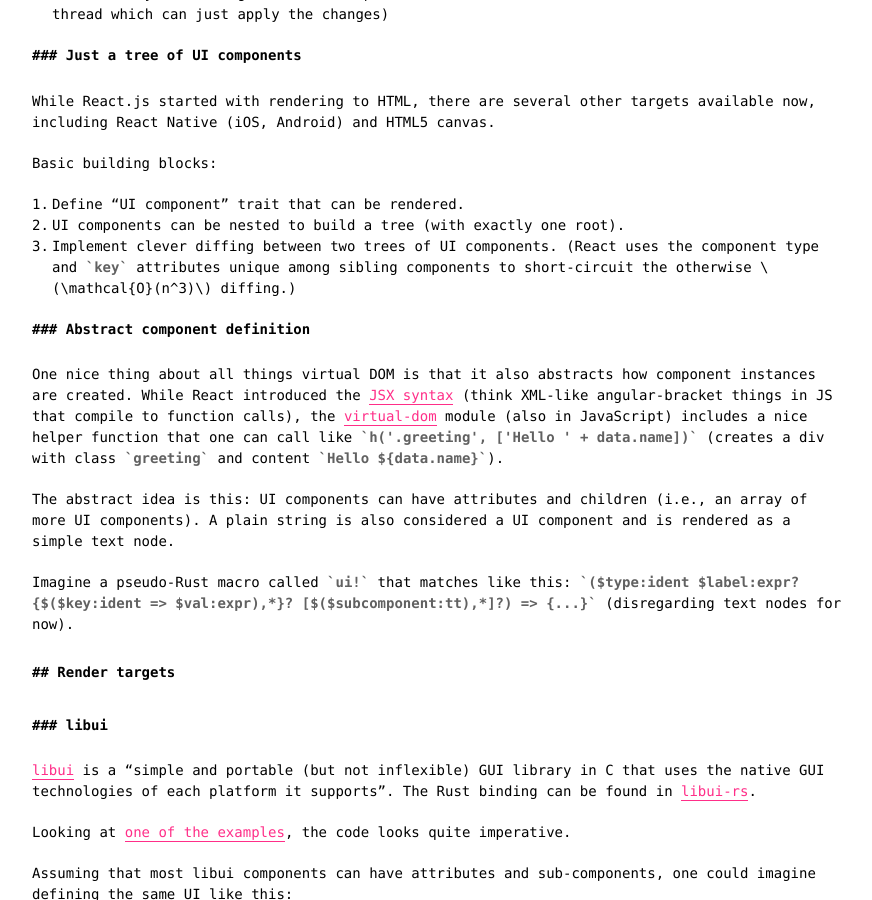
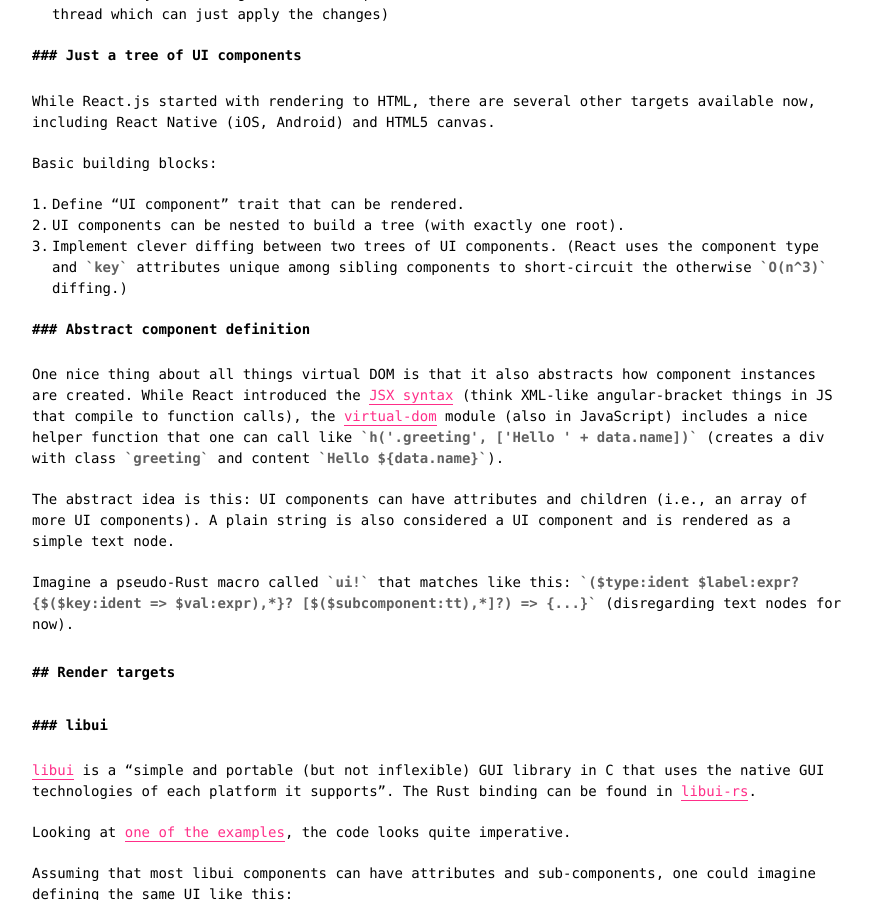
Before and after one commit to killercup/scribbles, a Jekyll site: the page built from _posts/2016-07-23-impl-virtual-dom-cli-libui.md, in a window 1280 px wide and 900 px high, scrolled down 664 px. Shown: the whole window, without its empty margins (202-1074 px from the left). Built offline with Jekyll 4.4.1, drawn with Linux system fonts in a browser that asks for light colours.

Commit message:
Don't do fancy TeX math for now

```diff
--- a/_posts/2016-07-23-impl-virtual-dom-cli-libui.md
+++ b/_posts/2016-07-23-impl-virtual-dom-cli-libui.md
@@ -26,7 +26,7 @@ Basic building blocks:
 
 1. Define "UI component" trait that can be rendered.
 2. UI components can be nested to build a tree (with exactly one root).
-2. Implement clever diffing between two trees of UI components. (React uses the component type and `key` attributes unique among sibling components to short-circuit the otherwise $$\mathcal{O}(n^3)$$ diffing.)
+3. Implement clever diffing between two trees of UI components. (React uses the component type and `key` attributes unique among sibling components to short-circuit the otherwise `O(n^3)` diffing.)
 
 ### Abstract component definition
 
```
